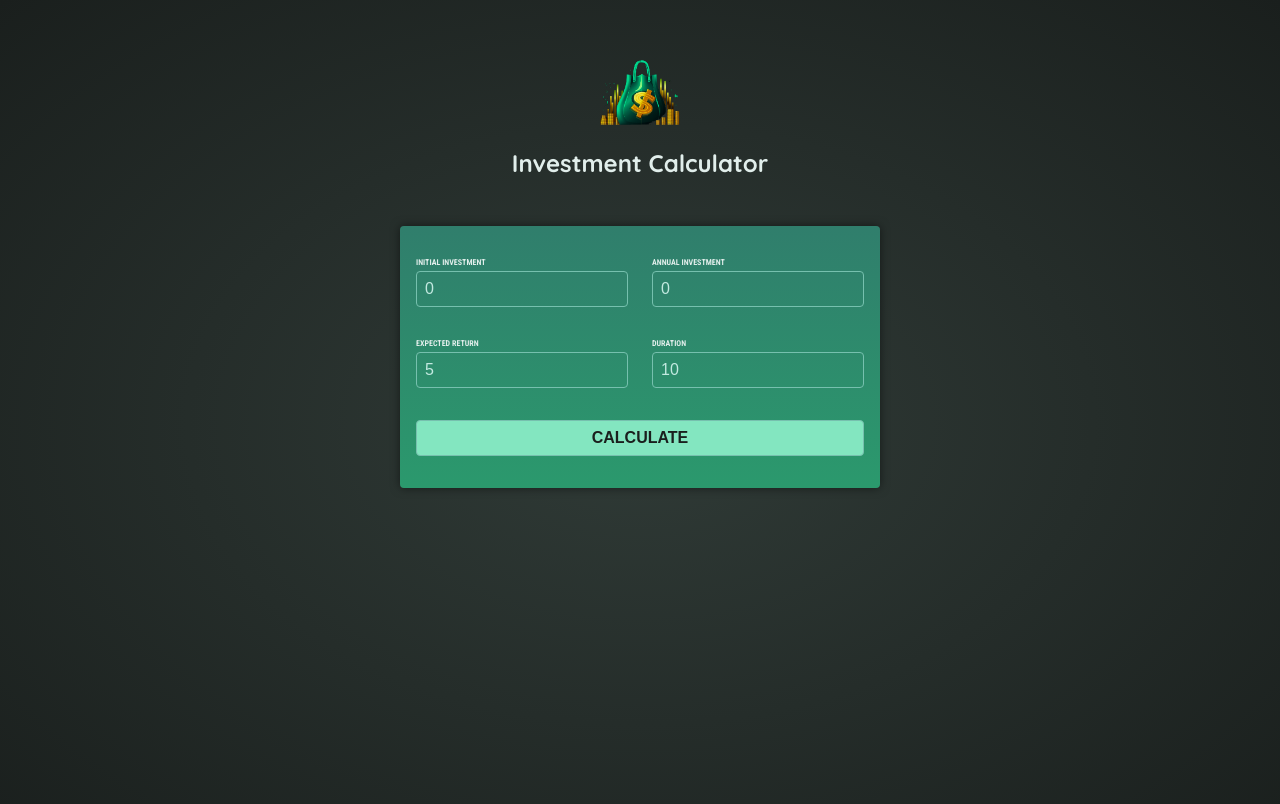
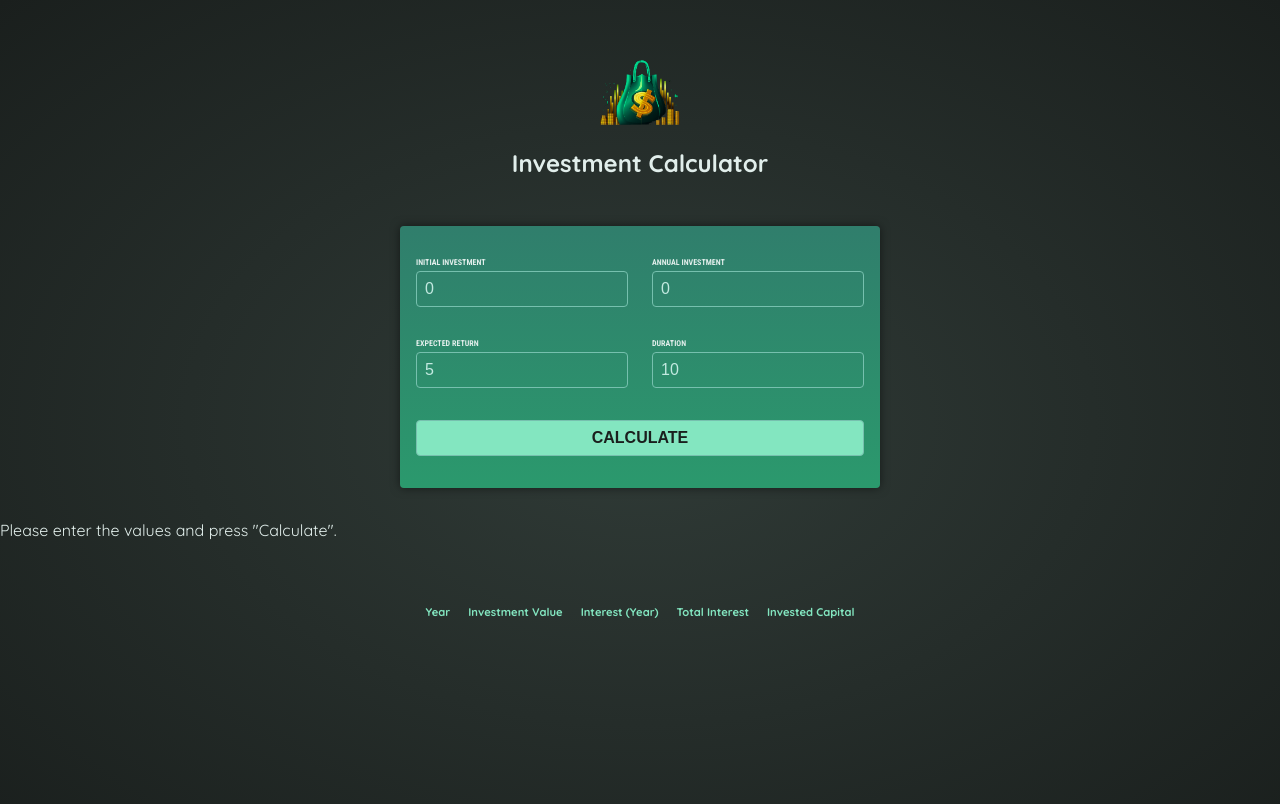
Before and after one commit to phpontes/angular-investment-calculator, an Angular app: page / in a window 1280 px wide. Shown: the top 804 px of the page. Built offline with nearby package versions, Linux system fonts and the light colour scheme.

Commit message:
passing data from parent to child with inputs

```diff
--- a/src/app/app.component.html
+++ b/src/app/app.component.html
@@ -1,2 +1,3 @@
 <app-header />
 <app-user-input (calculate)="onCalculateInvestmentResults($event)" />
+<app-investment-results [results]="resultsData" />
--- a/src/app/app.component.ts
+++ b/src/app/app.component.ts
@@ -3,13 +3,23 @@
 import { HeaderComponent } from './header/header.component';
 import { UserInputComponent } from './user-input/user-input.component';
 import type { InvestmentInput } from './investment-input.model';
+import { InvestmentResultsComponent } from './investment-results/investment-results.component';
 
 @Component({
   selector: 'app-root',
   templateUrl: './app.component.html',
-  imports: [HeaderComponent, UserInputComponent],
+  imports: [HeaderComponent, UserInputComponent, InvestmentResultsComponent],
 })
 export class AppComponent {
+  resultsData?: {
+    year: number;
+    interest: number;
+    valueEndOfYear: number;
+    annualInvestment: number;
+    totalInterest: number;
+    totalAmountInvested: number;
+  }[];
+
   onCalculateInvestmentResults(data: InvestmentInput) {
     const { initialInvestment, annualInvestment, expectedReturn, duration } =
       data;
@@ -32,6 +42,6 @@
       });
     }
 
-    console.log(annualData);
+    this.resultsData = annualData;
   }
 }
--- /dev/null
+++ b/src/app/investment-results/investment-results.component.css
@@ -0,0 +1,19 @@
+table {
+  max-width: 50rem;
+  margin: 2rem auto;
+  padding: 1rem;
+  table-layout: fixed;
+  border-spacing: 1rem;
+  text-align: right;
+}
+
+table thead {
+  font-size: 0.7rem;
+  color: #83e6c0;
+}
+
+table tbody {
+  font-family: "Roboto Condensed", sans-serif;
+  font-size: 0.85rem;
+  color: #c2e9e0;
+}
--- /dev/null
+++ b/src/app/investment-results/investment-results.component.html
@@ -0,0 +1,12 @@
+<p>Please enter the values and press "Calculate".</p>
+
+<table>
+  <thead>
+    <th>Year</th>
+    <th>Investment Value</th>
+    <th>Interest (Year)</th>
+    <th>Total Interest</th>
+    <th>Invested Capital</th>
+  </thead>
+  <tbody></tbody>
+</table>
```
Also changed, not shown: src/app/investment-results/investment-results.component.ts (added, +18 -0 lines).
